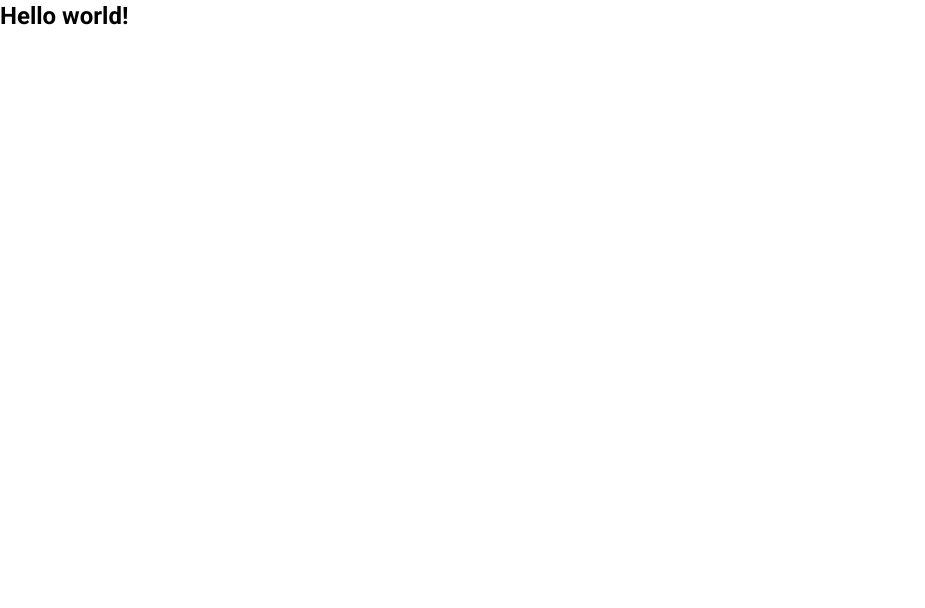
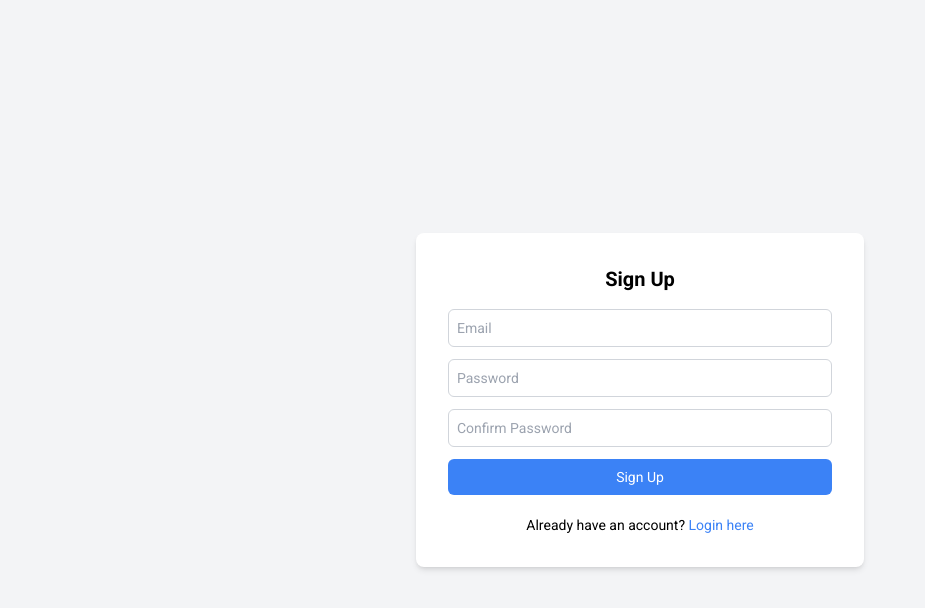
Before and after one commit to matijars/Rick-and-Morty, a React (Create React App) app: page /signup in a window 1280 px wide. Shown: the top 608 px of the page, without its empty margins (0-925 px from the left). Built offline with nearby package versions, Linux system fonts and the light colour scheme.

Commit message:
Sign up/Login
- Added functionality for Sign up and Login components
- Added Header component

```diff
--- a/package.json
+++ b/package.json
@@ -15,6 +15,7 @@
     "react": "^18.3.1",
     "react-dom": "^18.3.1",
     "react-query": "^3.39.3",
+    "react-router-dom": "^6.26.2",
     "react-scripts": "5.0.1",
     "typescript": "^4.9.5",
     "web-vitals": "^2.1.4"
--- a/src/App.tsx
+++ b/src/App.tsx
@@ -1,7 +1,18 @@
-import "./App.css";
+import { BrowserRouter as Router, Route, Routes } from "react-router-dom";
+import Login from "./components/auth/Login";
+import SignUp from "./components/auth/SignUp";
+import Header from "./components/Header";
 
 function App() {
-  return <h1 className="text-2xl font-bold">Hello world!</h1>;
+  return (
+    <Router>
+      <Header />
+      <Routes>
+        <Route path="/login" element={<Login />} />
+        <Route path="/signup" element={<SignUp />} />
+      </Routes>
+    </Router>
+  );
 }
 
 export default App;
--- /dev/null
+++ b/src/components/Header.tsx
@@ -0,0 +1,32 @@
+import { Link, useNavigate } from "react-router-dom";
+
+const Header = () => {
+  const navigate = useNavigate();
+  const token = localStorage.getItem("authToken");
+
+  const handleLogout = () => {
+    localStorage.removeItem("authToken");
+    navigate("/login");
+  };
+
+  return (
+    <>
+      {token && (
+        <header className="bg-blue-500 text-white p-4">
+          <div className="container mx-auto flex justify-between items-center">
+            <h1 className="text-2xl font-bold">
+              <Link to="/characters" className="hover:text-gray-200">
+                Characters
+              </Link>
+            </h1>
+            <button onClick={handleLogout} className="bg-red-600 p-2 rounded hover:bg-red-700">
+              Logout
+            </button>
+          </div>
+        </header>
+      )}
+    </>
+  );
+};
+
+export default Header;
--- /dev/null
+++ b/src/components/auth/Login.tsx
@@ -0,0 +1,69 @@
+import { signInWithEmailAndPassword } from "firebase/auth";
+import { useState } from "react";
+import { Link, useNavigate } from "react-router-dom";
+import { auth } from "../../services/firebase";
+
+const Login = () => {
+  const [email, setEmail] = useState("");
+  const [password, setPassword] = useState("");
+  const [error, setError] = useState("");
+  const navigate = useNavigate();
+
+  const handleLogin = async (e: React.FormEvent) => {
+    e.preventDefault();
+    setError("");
+
+    try {
+      await signInWithEmailAndPassword(auth, email, password);
+      const token = await auth.currentUser?.getIdToken(true);
+      localStorage.setItem("authToken", token || "");
+
+      navigate("/characters");
+    } catch (error) {
+      setError("Failed to log in. Please check your credentials.");
+    }
+  };
+  return (
+    <div className="min-h-screen flex flex-col justify-center items-center bg-gray-100">
+      <div className="bg-white p-8 rounded-lg shadow-md w-full max-w-md">
+        <h1 className="text-xl font-semibold text-center mb-4">Login</h1>
+
+        {error && <p className="text-red-500 mb-3 text-center">{error}</p>}
+
+        <form onSubmit={handleLogin} className="flex flex-col space-y-3">
+          <input
+            type="email"
+            placeholder="Email"
+            value={email}
+            onChange={(e) => setEmail(e.target.value)}
+            required
+            className="p-2 border border-gray-300 rounded-md focus:outline-none focus:ring-2 focus:ring-blue-400 text-sm"
+          />
+          <input
+            type="password"
+            placeholder="Password"
+            value={password}
+            onChange={(e) => setPassword(e.target.value)}
+            required
+            className="p-2 border border-gray-300 rounded-md focus:outline-none focus:ring-2 focus:ring-blue-400 text-sm"
+          />
+          <button
+            type="submit"
+            className="p-2 bg-blue-500 text-white rounded-md hover:bg-blue-600 focus:outline-none focus:ring-2 focus:ring-blue-400 text-sm"
+          >
+            Login
+          </button>
+        </form>
+
+        <p className="text-center mt-5 text-sm">
+          Don't have an account?{" "}
+          <Link to="/signup" className="text-blue-500 hover:underline">
+            Sign up here
+          </Link>
+        </p>
+      </div>
+    </div>
+  );
+};
+
+export default Login;
--- /dev/null
+++ b/src/components/auth/SignUp.tsx
@@ -0,0 +1,84 @@
+import React, { useState } from "react";
+import { createUserWithEmailAndPassword } from "firebase/auth";
+import { Link, useNavigate } from "react-router-dom";
+import { auth } from "../../services/firebase";
+
+const SignUp = () => {
+  const [email, setEmail] = useState("");
+  const [password, setPassword] = useState("");
+  const [confirmPassword, setConfirmPassword] = useState("");
+  const [error, setError] = useState("");
+  const navigate = useNavigate();
+
+  const handleSignUp = async (e: React.FormEvent) => {
+    e.preventDefault();
+    setError("");
+
+    if (password !== confirmPassword) {
+      setError("Passwords do not match.");
+      return;
+    }
+
+    try {
+      await createUserWithEmailAndPassword(auth, email, password);
+      const token = await auth.currentUser?.getIdToken(true);
+      localStorage.setItem("authToken", token || "");
+
+      navigate("/characters");
+    } catch (error) {
+      setError("Failed to sign up. Please try again.");
+    }
+  };
+
+  return (
+    <div className="min-h-screen flex flex-col justify-center items-center bg-gray-100">
+      <div className="bg-white p-8 rounded-lg shadow-md w-full max-w-md">
+        <h1 className="text-xl font-semibold text-center mb-4">Sign Up</h1>
+
+        {error && <p className="text-red-500 mb-3 text-center">{error}</p>}
+
+        <form onSubmit={handleSignUp} className="flex flex-col space-y-3">
+          <input
+            type="email"
+            placeholder="Email"
+            value={email}
+            onChange={(e) => setEmail(e.target.value)}
+            required
+            className="p-2 border border-gray-300 rounded-md focus:outline-none focus:ring-2 focus:ring-blue-400 text-sm"
+          />
+          <input
+            type="password"
+            placeholder="Password"
+            value={password}
+            onChange={(e) => setPassword(e.target.value)}
+            required
+            className="p-2 border border-gray-300 rounded-md focus:outline-none focus:ring-2 focus:ring-blue-400 text-sm"
+          />
+          <input
+            type="password"
+            placeholder="Confirm Password"
+            value={confirmPassword}
+            onChange={(e) => setConfirmPassword(e.target.value)}
+            required
+            className="p-2 border border-gray-300 rounded-md focus:outline-none focus:ring-2 focus:ring-blue-400 text-sm"
+          />
+          <button
+            type="submit"
+            className="p-2 bg-blue-500 text-white rounded-md hover:bg-blue-600 focus:outline-none focus:ring-2 focus:ring-blue-400 text-sm"
+          >
+            Sign Up
+          </button>
+        </form>
+
+        <p className="text-center mt-5 text-sm">
+          Already have an account?{" "}
+          <Link to="/login" className="text-blue-500 hover:underline">
+            Login here
+          </Link>
+        </p>
+      </div>
+    </div>
+  );
+};
+
+export default SignUp;
--- a/src/firebase.ts
+++ b/src/services/firebase.ts
@@ -2,8 +2,8 @@ import { initializeApp } from "firebase/app";
 import { getAuth } from "firebase/auth";
 
 const firebaseConfig = {
-  apiKey: "AIzaSyD8ZZb5TXEo6Qscj4ki8E5MKgS9M0XZSuo",
-  authDomain: "shindiri-test.firebase.com",
+  apiKey: "AIzaSyD8ZZb5TXEo6Qscj4ki8E5MKgS9MOXZSuo",
+  authDomain: "shindiri-test.firebaseapp.com",
   projectId: "shindiri-test",
   storageBucket: "shindiri-test.appspot.com",
   messagingSenderId: "52617965392",
```
Also changed, not shown: 1 other file (tests, documents, lock files or other folders).
